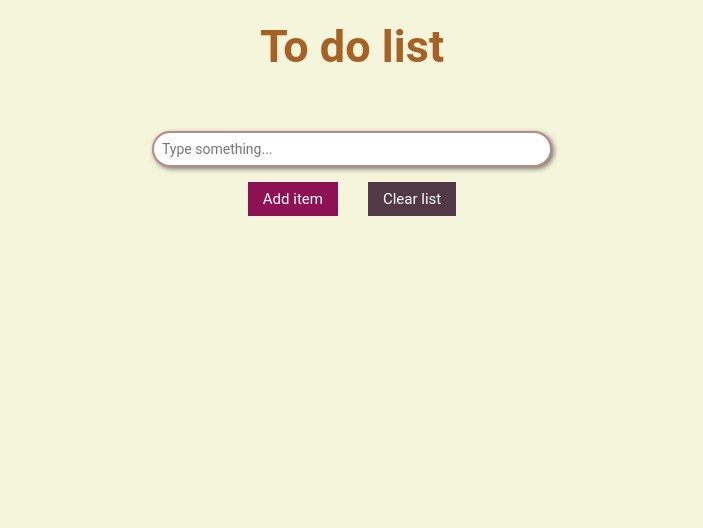
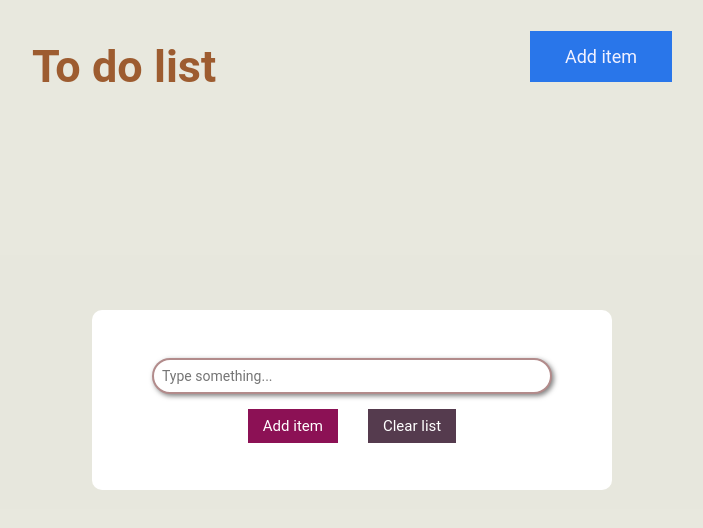
Before and after one commit to talysonxx/to-do-list-react, a React (Create React App) app: page / in a window 1280 px wide. Both pictures are taken after a click on the button "Add item". Shown: the top 528 px of the page, without its empty margins (288-991 px from the left). Built offline with nearby package versions, Linux system fonts and the light colour scheme.

Commit message:
modal feito e projeto finalizado (sujeito a (muitas) melhorias)

```diff
--- a/src/App.css
+++ b/src/ToDo.css
@@ -1,28 +1,51 @@
+/* reset */
 * {
   margin: 0;
   padding: 0;
   box-sizing: border-box;
-  font-family: 'Roboto';
+  font-family: 'Roboto', sans-serif;
 }
 
+/* global */
 body {
   background-color: beige;
 }
-
 #root {
   /* height: 100%; */
   text-align: center;
 }
 
+/* header */
+header {
+  display: flex;
+  justify-content: space-between;
+  align-items: center;
+  width: 50%;
+  /* margin: 10px auto 0 auto; */
+  margin: 20px auto;
+}
 h1 {
   margin-top: 20px;
   font-size: 45px;
   font-weight: bolder;
   color: #A66124;
 }
+.button-item {
+  border: none;
+  background-color: #2B7DE9;
+  color: #fff;
+  padding: 15px 35px;
+  font-size: 18px;
+}
+.button-item:hover {
+  background-color: #2b7de9d4;
+  cursor: pointer;
+  transition: 0.1s;
+  box-shadow: 2px 3px 5px rgba(0, 0, 0, 0.5);
+}
 
+/* form */
 form {
-  margin-top: 50px;
   height: 100px;
 
   display: flex;
@@ -60,10 +83,10 @@ input:focus {
   background-color: #26051dc7;
 }
 
+/* list */
 ul {
   margin-top: 10px;
   list-style: none;
-  /* width: 400px; */
 }
 .card {
   margin: 0 auto 10px auto;
@@ -91,6 +114,32 @@ li {
   border: none;
   background-color: transparent;
 }
+.btn-image:hover {
+  cursor: pointer;
+}
+
 .btn-image:first-child {
   margin-right: 20px;
 }
+
+/* modal */
+.modal {
+  width: 100vw;
+  height: 100vh;
+  background-color: rgba(0, 0, 255, 0.056);
+  position: fixed;
+  top: 0;
+  left: 0;
+
+  display: flex;
+  justify-content: center;
+  align-items: center;
+}
+.card-modal {
+  padding: 40px 60px;
+  background-color: white;
+  border-radius: 10px;
+}
+.hide-modal {
+  display: none;
+}
--- a/src/App.js
+++ b/src/ToDo.js
@@ -1,13 +1,14 @@
 import {useState, useEffect} from 'react'
-import {ToDoForm, ToDoList} from './components'
+import {ToDoForm, ToDoList, Modal} from './components'
 import Item from './globals/Item'
-import './App.css'
+import './ToDo.css'
 
 const SAVED_LIST = 'savedList'
 
-function App() {
+function ToDo() {
   // states
   const [list, setList] = useState([])
+  const [showModal, setShowModal] = useState(false)
 
   // firstLoaded
   useEffect(() => {
@@ -27,6 +28,7 @@ function App() {
   const onAddItem = text => {
     let item = new Item(text)
     setList([...list, item])
+    setShowModal(false)
   }
   const clearList = () => {
     setList([])
@@ -45,16 +47,24 @@ function App() {
 
     setList(updateListItems)
   }
+  const onHideModal = () => {
+    setShowModal(false)
+  }
 
   return (
     <>
-      <h1>To do list</h1>
-
-      <ToDoForm list={list} clearList={clearList} onAddItem={onAddItem}/>
+      <header>
+        <h1>To do list</h1>
+        <button className="button-item" onClick={() => setShowModal(true)}>Add item</button>
+      </header>
 
       <ToDoList onDone={onDone} onItemDeleted={onItemDeleted} list={list}/>
+
+      <Modal show={showModal} onHideModal={onHideModal}>
+        <ToDoForm list={list} clearList={clearList} onAddItem={onAddItem}/>
+      </Modal>
     </>
   )
 }
 
-export default App
+export default ToDo
--- a/src/components/ListItem/index.js
+++ /dev/null
@@ -1 +0,0 @@
-export * from './ListItem'
--- /dev/null
+++ b/src/components/Modal/Modal.jsx
@@ -0,0 +1,16 @@
+import React from 'react'
+import {Card} from '../Card'
+
+export const Modal = (props) => {
+  const hideModal = ({target}) => {
+    if (target.id === 'modal') props.onHideModal()
+  }
+
+  return (
+    <div onClick={hideModal} id="modal" className={`${props.show ? 'modal' : 'hide-modal'}`}>
+      <Card className="card-modal">
+        {props.children}
+      </Card>
+    </div>
+  )
+}
--- /dev/null
+++ b/src/components/Modal/index.js
@@ -0,0 +1 @@
+export * from './Modal'
--- a/src/components/ToDoList/ToDoList.jsx
+++ b/src/components/ToDoList/ToDoList.jsx
@@ -1,6 +1,5 @@
 import React from 'react'
 import {Card} from '../Card'
-import {ListItem} from '../ListItem/ListItem'
 
 export const ToDoList = ({list, onItemDeleted, onDone}) => {
   const DoneImg = ({done}) => {
@@ -24,7 +23,6 @@ export const ToDoList = ({list, onItemDeleted, onDone}) => {
           </Card>
         )
       })}
-      {/* {list.map(item => <ListItem item={item} onDone={onDone} onItemDeleted={onItemDeleted}/>)} */}
     </ul>
   )
 }
--- a/src/components/index.js
+++ b/src/components/index.js
@@ -1,2 +1,3 @@
 export * from './ToDoForm'
 export * from './ToDoList'
+export * from './Modal'
--- a/src/index.js
+++ b/src/index.js
@@ -1,10 +1,10 @@
 import React from 'react'
 import ReactDOM from 'react-dom'
-import App from './App'
+import ToDo from './ToDo'
 
 ReactDOM.render(
   <React.StrictMode>
-    <App/>
+    <ToDo/>
   </React.StrictMode>,
   document.getElementById('root')
 )
```
Also changed, not shown: src/components/ListItem/ListItem.jsx (deleted, +0 -28 lines).
